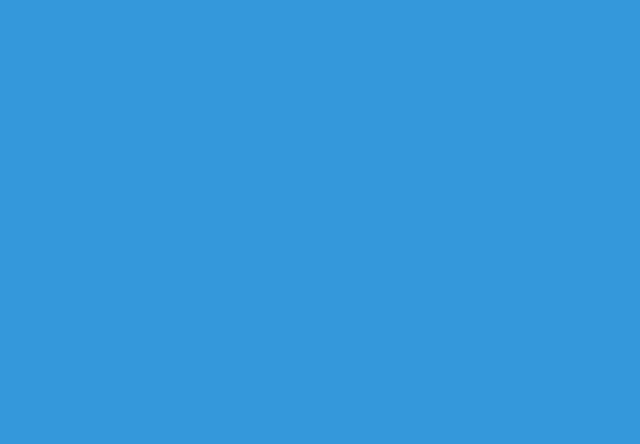
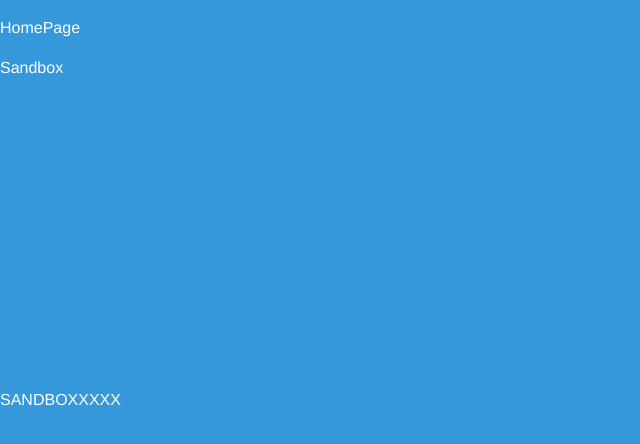
Before and after one commit to ethanmmhaugen/portfolio, a React (Vite) app in the folder vite-project/: page /sandbox in a window 1280 px wide. Before the commit this address had no page. Shown: the top 444 px of the page, without its empty margins (0-640 px from the left). Built offline with nearby package versions, Linux system fonts and the light colour scheme.

Commit message:
Create basic tabs scaffolding

```diff
--- /dev/null
+++ b/vite-project/src/components/Layout/Header/Header.scss
@@ -0,0 +1,7 @@
+.navbar-fixed-top {
+  position: fixed;
+  right: 0;
+  left: 0;
+  top: 0;
+  z-index: 999999;
+}
--- a/vite-project/src/components/Layout/Header/Header.tsx
+++ b/vite-project/src/components/Layout/Header/Header.tsx
@@ -1,7 +1,11 @@
+import Links from '../Links/Links';
+import './Header.scss';
 
 const Header = () => {
-    return (
-        <></>
-    );
-}
+  return (
+    <div className="navbar-fixed-top">
+      <Links />
+    </div>
+  );
+};
 export default Header;
--- /dev/null
+++ b/vite-project/src/components/Layout/Links/Links.tsx
@@ -0,0 +1,45 @@
+import { useState } from 'react';
+import { useNavigate } from 'react-router-dom';
+
+const LINK_NAMES = {
+  home: 'HomePage',
+  sandbox: 'Sandbox',
+};
+
+type Link = {
+  name: string;
+  path: string;
+};
+
+const Links = () => {
+  const navigate = useNavigate();
+  const [selectedOption, setSelectedOption] = useState<string>(LINK_NAMES.home);
+
+  const links: Link[] = [
+    { name: LINK_NAMES.home, path: '/' },
+    { name: LINK_NAMES.sandbox, path: '/sandbox' },
+  ];
+
+  const handleOptionClick = (option: Link) => {
+    navigate(option.path);
+    setSelectedOption(option.name);
+  };
+
+  return (
+    <div className="links">
+      {links.map((link) => {
+        return (
+          <div
+            className={`${link} link-container ${selectedOption === link.name ? 'selected' : ''}`}
+            onClick={() => {
+              handleOptionClick(link);
+            }}
+          >
+            <p>{link.name}</p>
+          </div>
+        );
+      })}
+    </div>
+  );
+};
+export default Links;
--- /dev/null
+++ b/vite-project/src/components/Sandbox/Sandbox.tsx
@@ -0,0 +1,10 @@
+import './Sandbox.scss';
+
+const Sandbox = () => {
+  return (
+    <div className="sandbox">
+      <p>SANDBOXXXXX</p>
+    </div>
+  );
+};
+export default Sandbox;
--- a/vite-project/src/routes/SiteRoutes.tsx
+++ b/vite-project/src/routes/SiteRoutes.tsx
@@ -1,9 +1,11 @@
 import { BrowserRouter, Route, Routes } from 'react-router-dom';
-import Layout from "../components/Layout/Layout";
+import Layout from '../components/Layout/Layout';
 import Homepage from '../components/Homepage/Homepage';
+import Sandbox from '../components/Sandbox/Sandbox';
 
 export enum RoutePath {
-    ROOT = '/'
+  ROOT = '/',
+  SANDBOX = '/sandbox',
 }
 
 const SiteRoutes = () => {
@@ -11,10 +13,11 @@ const SiteRoutes = () => {
     <BrowserRouter>
       <Layout>
         <Routes>
-                    <Route path={RoutePath.ROOT} element={<Homepage/>}/>
+          <Route path={RoutePath.ROOT} element={<Homepage />} />
+          <Route path={RoutePath.SANDBOX} element={<Sandbox />} />
         </Routes>
       </Layout>
     </BrowserRouter>
   );
-}
+};
 export default SiteRoutes;
```
Also changed, not shown: vite-project/src/components/Sandbox/Sandbox.scss (added), 1 other file (tests, documents, lock files or other folders). Lines whose indentation alone changed are shown as unchanged.
